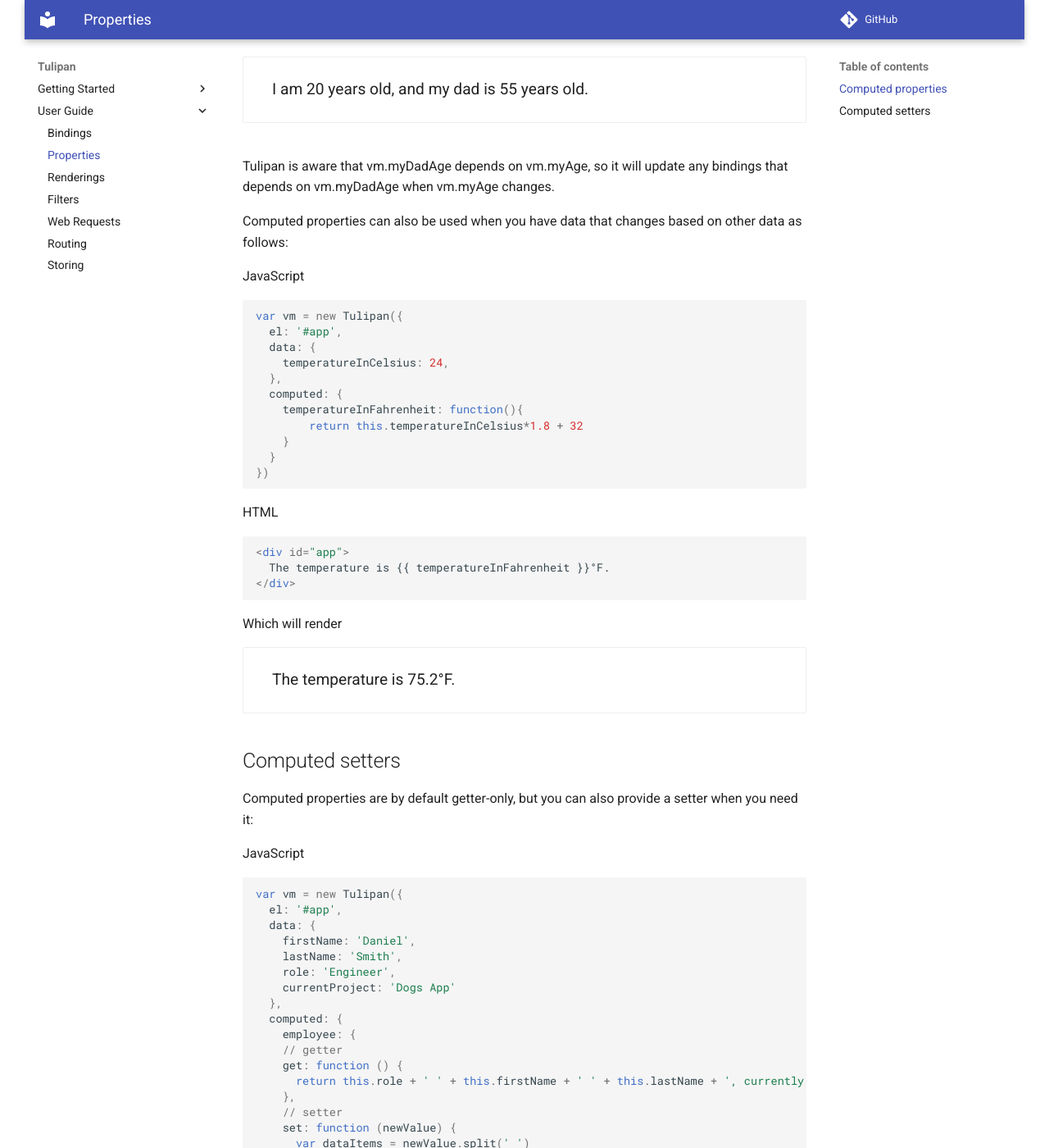
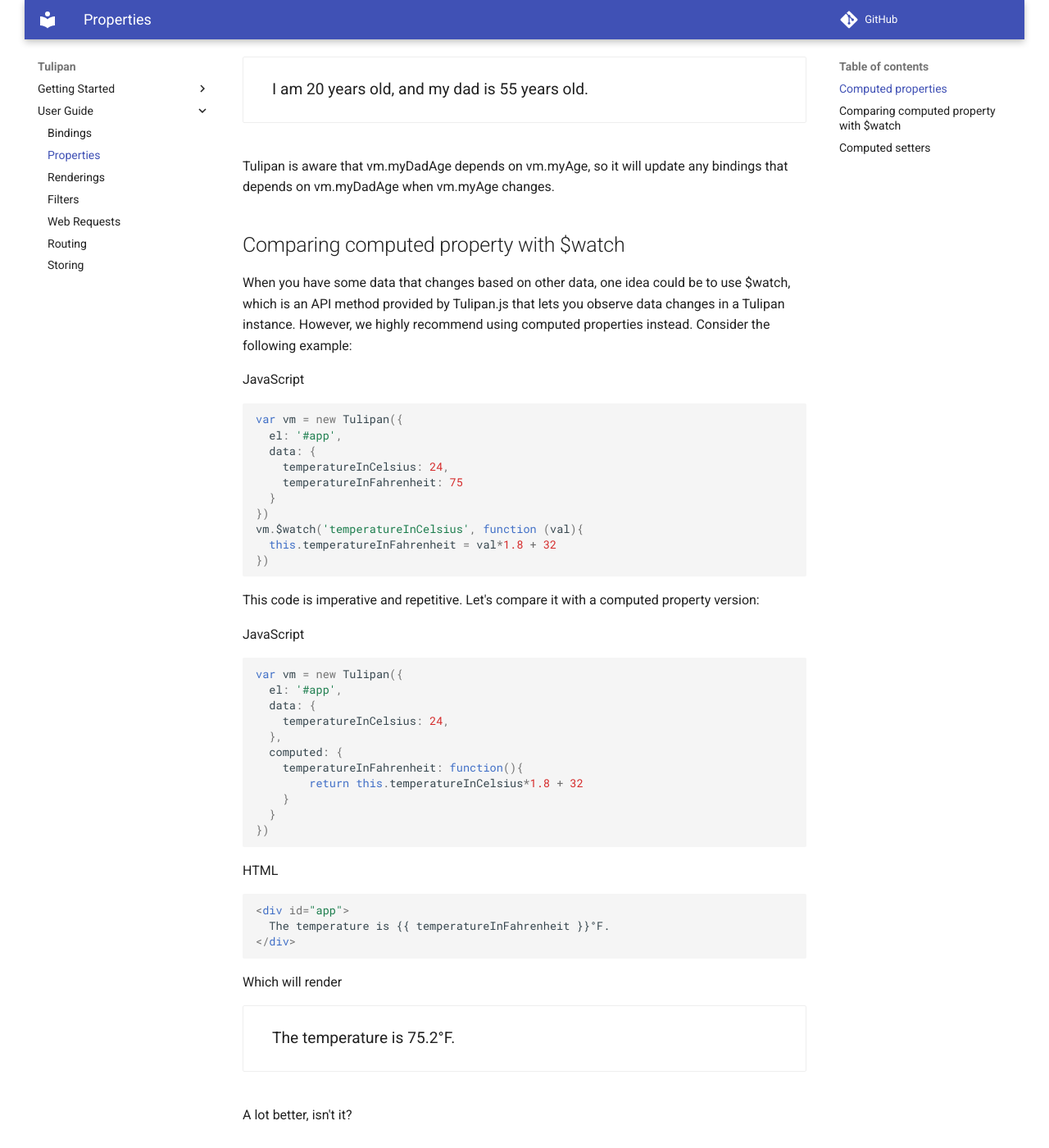
Before and after one commit to carrasquel/tulipan-documentation, an MkDocs documentation site: the page built from docs/guide/properties.md, in a window 1280 px wide and 1400 px high, scrolled down 946 px. Shown: the whole window at 82% size. Built offline with MkDocs 1.6.1 and Material for MkDocs 9.7.7, drawn with Linux system fonts in a browser that asks for light colours; comment, search, counter and statistics services are not loaded.

Commit message:
adding  to properties

````diff
--- a/docs/guide/properties.md
+++ b/docs/guide/properties.md
@@ -42,7 +42,26 @@ Which will render
 
 Tulipan is aware that vm.myDadAge depends on vm.myAge, so it will update any bindings that depends on vm.myDadAge when vm.myAge changes.
 
-Computed properties can also be used when you have data that changes based on other data as follows:
+## Comparing computed property with $watch
+
+When you have some data that changes based on other data, one idea could be to use $watch, which is an API method provided by Tulipan.js that lets you observe data changes in a Tulipan instance. However, we highly recommend using computed properties instead. Consider the following example:
+
+JavaScript
+```javascript
+
+var vm = new Tulipan({
+  el: '#app',
+  data: {
+    temperatureInCelsius: 24,
+    temperatureInFahrenheit: 75
+  }
+})
+vm.$watch('temperatureInCelsius', function (val){
+  this.temperatureInFahrenheit = val*1.8 + 32
+})
+```
+
+This code is imperative and repetitive. Let's compare it with a computed property version:
 
 JavaScript
 ```javascript
@@ -72,6 +91,8 @@ Which will render
 <div id="properties2" class="demo">
     The temperature is {{ temperatureInFahrenheit }}°F.
 </div>
+
+A lot better, isn't it?
 
 
 ## Computed setters
````
